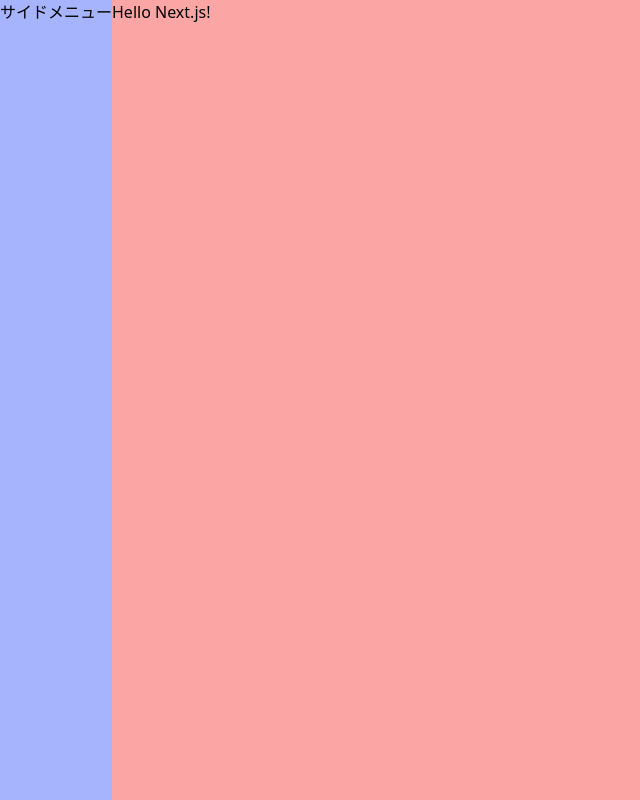
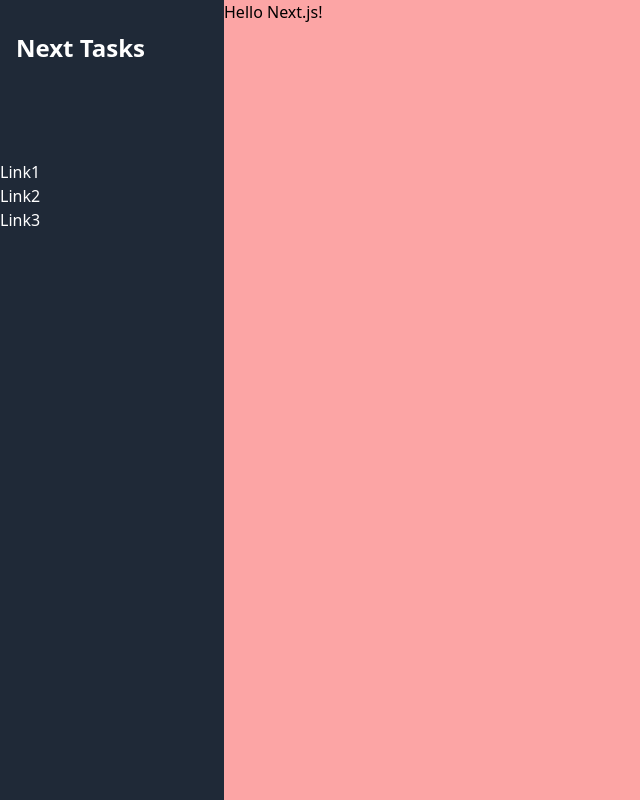
Before and after one commit to ekozmdev/next-tasks, a Next.js app: page / in a window 1280 px wide. Shown: the whole page, without its empty margins (0-640 px from the left). Built offline with nearby package versions, Linux system fonts and the light colour scheme.

Commit message:
section2-23

```diff
--- a/src/app/(main)/layout.tsx
+++ b/src/app/(main)/layout.tsx
@@ -1,3 +1,5 @@
+import SideMenu from "@/components/SideMenu/SideMenu";
+
 const MainLayout = ({
   children,
 }: Readonly<{
@@ -5,7 +7,7 @@ const MainLayout = ({
 }>) => {
   return (
     <div className="flex h-screen">
-        <div className="bg-indigo-300">サイドメニュー</div>
+        <SideMenu />
         <div className="bg-red-300 flex-1 overflow-auto">{ children }</div>
     </div>
   )
--- /dev/null
+++ b/src/components/SideMenu/NavList/NavList.tsx
@@ -0,0 +1,26 @@
+// faはfont awesomeの略
+import { FaRegCheckSquare, FaRegClock, FaTasks } from "react-icons/fa";
+
+interface NavItemType {
+    id: number;
+    label: string;
+    link: string;
+    icon: React.ReactNode;
+}
+
+const NavList = () => {
+  const navList: NavItemType[] = [
+    { id: 1, label: "All Tasks", link: "/", icon: <FaTasks className="side-5"/> },
+    { id: 2, label: "Completed Tasks", link: "/completed", icon: <FaRegCheckSquare className="side-5"/> },
+    { id: 3, label: "Expired Tasks", link: "/expired", icon: <FaRegClock className="side-5"/> },
+  ]
+  return (
+    <div className="mt-24">
+      <div>Link1</div>
+      <div>Link2</div>
+      <div>Link3</div>
+    </div>
+  );
+};
+
+export default NavList;
--- /dev/null
+++ b/src/components/SideMenu/SideMenu.tsx
@@ -0,0 +1,14 @@
+import NavList from "./NavList/NavList";
+
+const SideMenu = () => {
+  return (
+    <div className="w-56 pt-8 bg-gray-800 text-white">
+        <div>
+          <h1 className="px-4 text-2xl font-bold">Next Tasks</h1>
+          <NavList />
+        </div>
+    </div>
+  );
+};
+
+export default SideMenu;
```
Also changed, not shown: package.json (+6 -4 lines), 1 other file (tests, documents, lock files or other folders).
